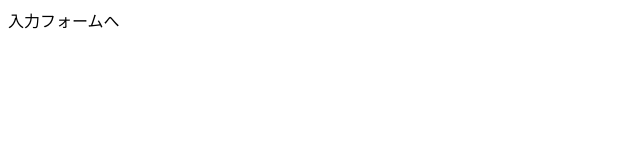
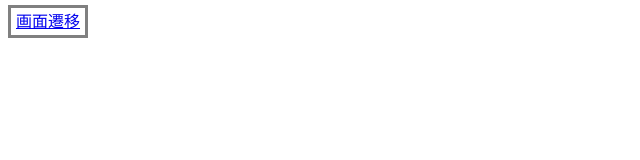
Before and after one commit to shimiharu/conflict-test, a plain HTML site: page index.html in a window 1280 px wide. Shown: the whole page, without its empty margins (0-640 px from the left). Drawn offline with Linux system fonts and the light colour scheme.

Commit message:
編集しました

```diff
--- a/index.html
+++ b/index.html
@@ -1,9 +1,13 @@
 <!DOCTYPE html>
 <html>
 	<head>
-		<meta charset="UTF-8">
+<style>
+		a{
+			border: solid gray 3px;
+			padding: 5px;
+		 }
+</style>
 	</head>
-		<body>
-		<a hlef="form.html">入力フォームへ</a>
-		</body>
-</html>
+<body>
+	<a href="form.html">画面遷移</a>
+</body>
```
Also changed, not shown: form.html (+11 -0 lines).
